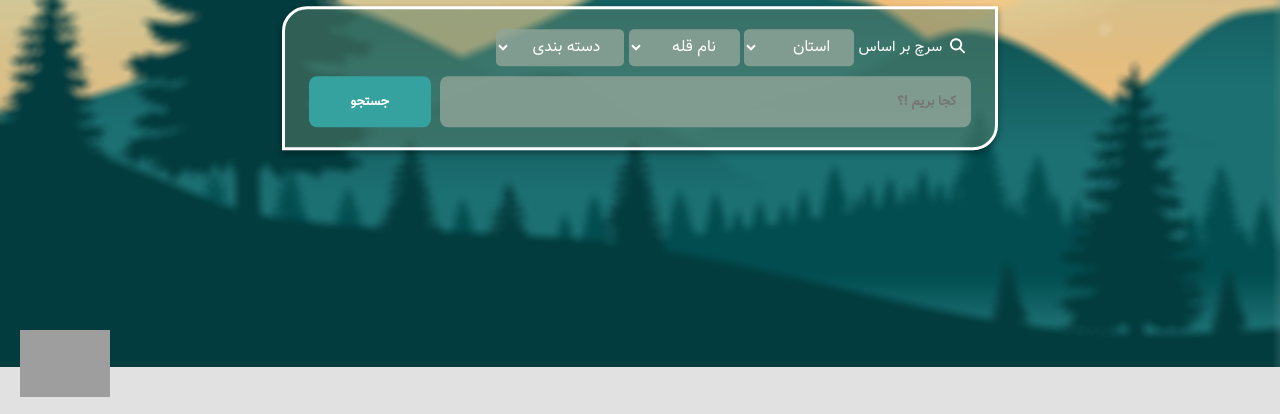
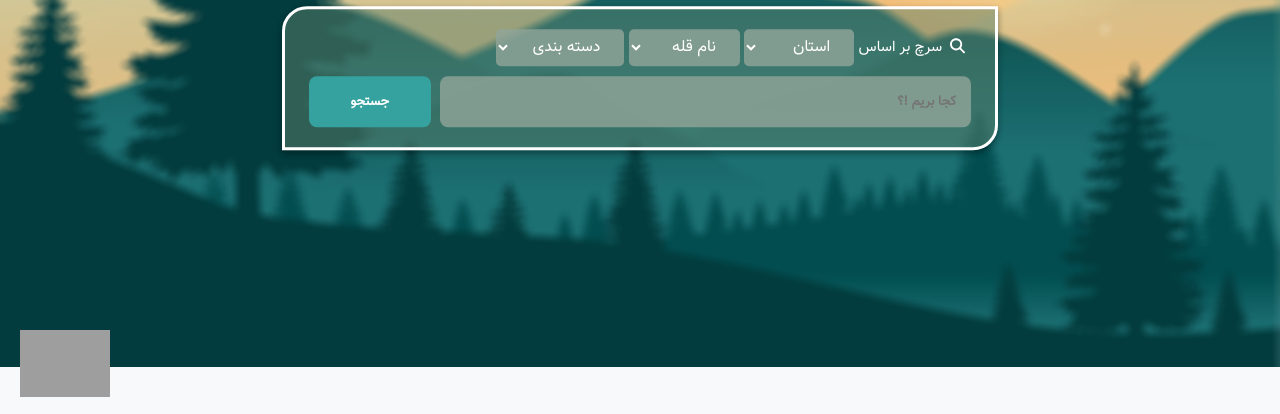
Before and after one commit to Aminzaree/PayeKoh, a plain HTML site: page index.html in a window 1280 px wide. Shown: the part 383-797 px from the top of the page. Drawn offline with nearby package versions, Linux system fonts and the light colour scheme; grey boxes are pictures that could not be loaded; files whose address does not match are found by name.

Commit message:
Update style.css

```diff
--- a/assets/css/style.css
+++ b/assets/css/style.css
@@ -45,7 +45,8 @@ html{
 body{
     direction: rtl;
     font-family: "vazir";
-    background-color: rgba(225, 225, 225, 1);
+    /* background: linear-gradient(180deg,#f7f7f7,hsla(0,0%,100%,0) 600px); */
+    background-color: rgba(248, 249, 250, 1);
 }
 
 
```
